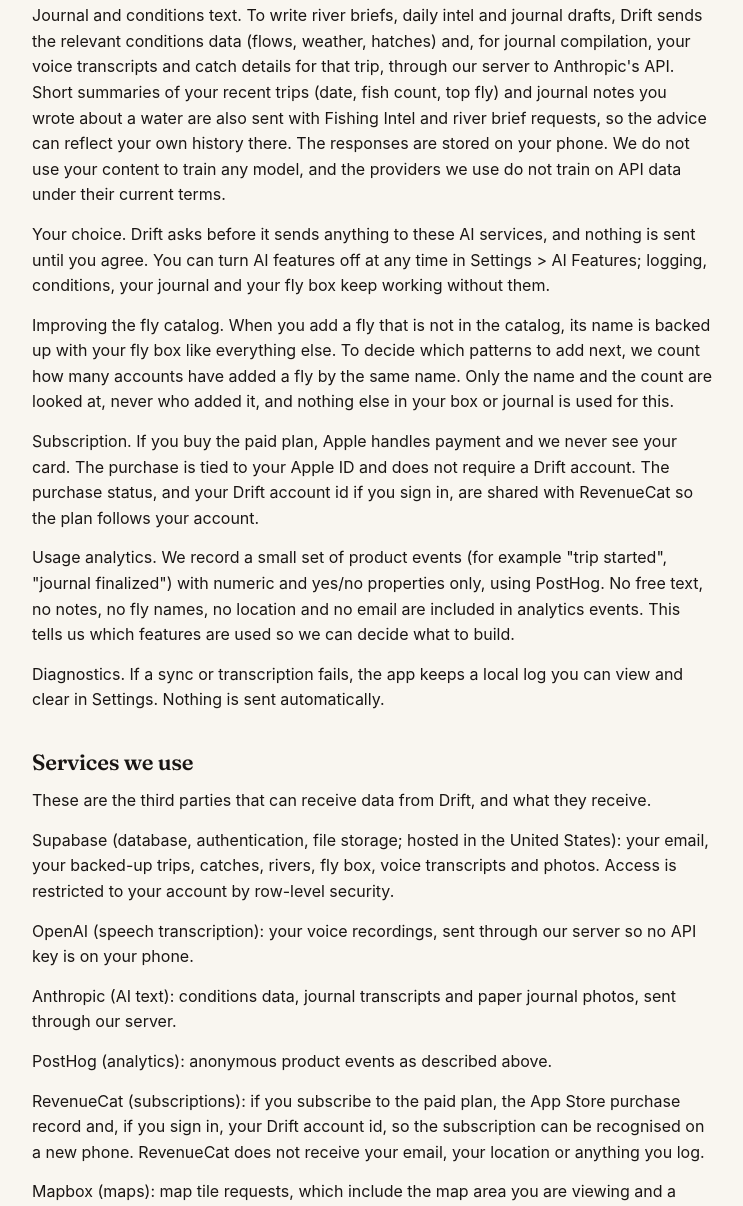
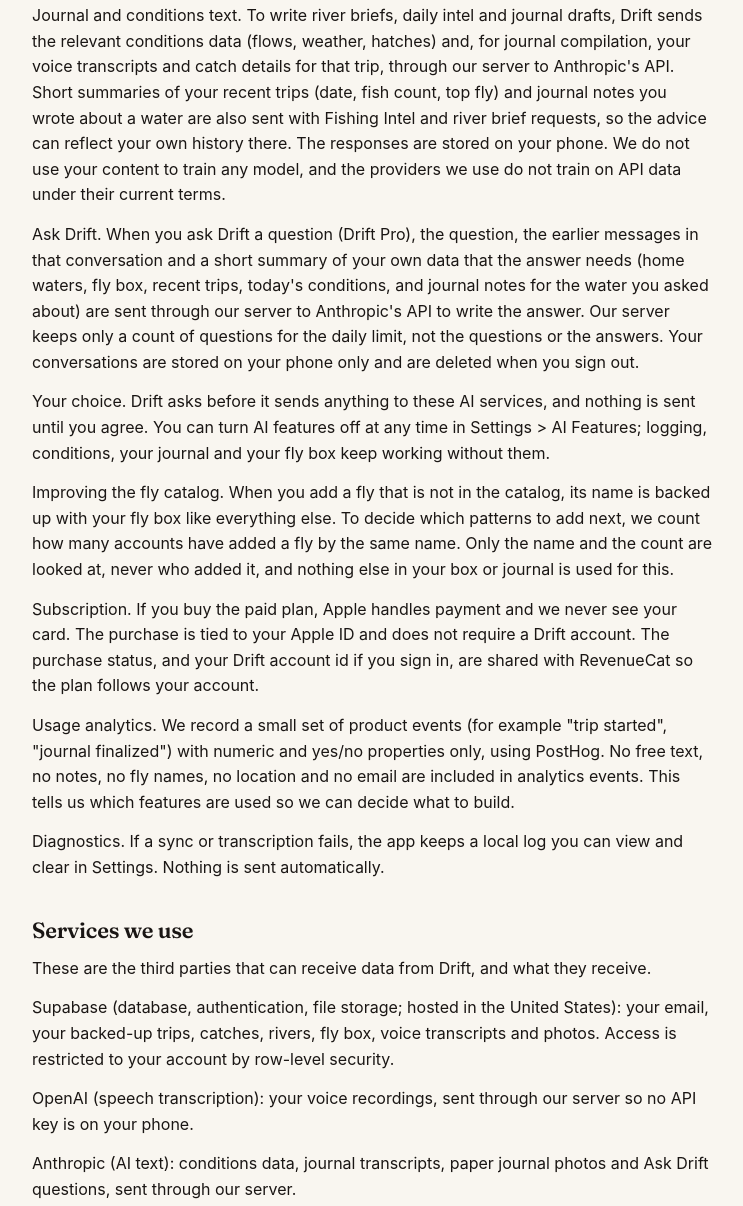
Before and after one commit to jesseddean-AIOps/drift-site, a plain HTML site: page privacy.html in a window 1280 px wide. Shown: the part 1140-2346 px from the top of the page, without its empty margins (268-1011 px from the left). Drawn offline with Linux system fonts and the light colour scheme.

Commit message:
Update site 2026-11-13

```diff
--- a/privacy.html
+++ b/privacy.html
@@ -10,7 +10,7 @@ nav a{color:var(--moss);text-decoration:none;font-weight:600;margin-right:18px}n
 footer{margin-top:48px;padding-top:16px;border-top:1px solid var(--line);color:var(--ink2);font-size:14px}
 </style></head><body><div class="wrap">
 <nav><span class="brand">Drift</span><a href="index.html">Drift</a><a href="privacy.html" aria-current=page>Privacy</a><a href="terms.html">Terms</a></nav><h1>Drift Privacy Policy</h1>
-<p>Effective date: the date of the app&#x27;s first public release Last updated: November 1, 2026</p>
+<p>Effective date: the date of the app&#x27;s first public release Last updated: November 14, 2026</p>
 <p>Drift is a fly fishing journal made by Black Canyon Studio LLC, a Colorado limited liability company (&quot;we&quot;, &quot;us&quot;). This policy explains what the Drift iOS app collects, why, where it goes, and what you can do about it. It is written to be read, not skimmed. If anything here is unclear, email support@driftflyfish.com.</p>
 <h2>The short version</h2>
 <p>Drift is local-first. Your trips, catches, pins, notes, photos and voice transcripts live on your phone. If you create an account, they are also backed up to your account so you can restore them on a new phone. We do not sell your data, we do not show it to other users, we do not run ads, and we do not track you across other apps or websites. You can delete your account and everything backed up to it from inside the app.</p>
@@ -20,6 +20,7 @@ footer{margin-top:48px;padding-top:16px;border-top:1px solid var(--line);color:v
 <p>Voice. When you log by voice, the audio is recorded on your phone and sent through our server to a transcription service (OpenAI) to turn it into text. The transcript is stored with your trip. The audio file is not kept on our servers after transcription. Drift also uses your phone&#x27;s speech recognition (Apple) for the live transcript while you record; Apple may process that audio on its servers under Apple&#x27;s privacy terms. On the free plan this transcript is the one that is kept.</p>
 <p>Photos. Photos you attach to a trip or to a fish are stored on your phone and, if you have an account, in private storage tied to your account. If you use the paper-journal import, the photo is sent through our server to an AI service (Anthropic) to read the page; the photo is not retained there beyond processing.</p>
 <p>Journal and conditions text. To write river briefs, daily intel and journal drafts, Drift sends the relevant conditions data (flows, weather, hatches) and, for journal compilation, your voice transcripts and catch details for that trip, through our server to Anthropic&#x27;s API. Short summaries of your recent trips (date, fish count, top fly) and journal notes you wrote about a water are also sent with Fishing Intel and river brief requests, so the advice can reflect your own history there. The responses are stored on your phone. We do not use your content to train any model, and the providers we use do not train on API data under their current terms.</p>
+<p>Ask Drift. When you ask Drift a question (Drift Pro), the question, the earlier messages in that conversation and a short summary of your own data that the answer needs (home waters, fly box, recent trips, today&#x27;s conditions, and journal notes for the water you asked about) are sent through our server to Anthropic&#x27;s API to write the answer. Our server keeps only a count of questions for the daily limit, not the questions or the answers. Your conversations are stored on your phone only and are deleted when you sign out.</p>
 <p>Your choice. Drift asks before it sends anything to these AI services, and nothing is sent until you agree. You can turn AI features off at any time in Settings &gt; AI Features; logging, conditions, your journal and your fly box keep working without them.</p>
 <p>Improving the fly catalog. When you add a fly that is not in the catalog, its name is backed up with your fly box like everything else. To decide which patterns to add next, we count how many accounts have added a fly by the same name. Only the name and the count are looked at, never who added it, and nothing else in your box or journal is used for this.</p>
 <p>Subscription. If you buy the paid plan, Apple handles payment and we never see your card. The purchase is tied to your Apple ID and does not require a Drift account. The purchase status, and your Drift account id if you sign in, are shared with RevenueCat so the plan follows your account.</p>
@@ -29,7 +30,7 @@ footer{margin-top:48px;padding-top:16px;border-top:1px solid var(--line);color:v
 <p>These are the third parties that can receive data from Drift, and what they receive.</p>
 <p>Supabase (database, authentication, file storage; hosted in the United States): your email, your backed-up trips, catches, rivers, fly box, voice transcripts and photos. Access is restricted to your account by row-level security.</p>
 <p>OpenAI (speech transcription): your voice recordings, sent through our server so no API key is on your phone.</p>
-<p>Anthropic (AI text): conditions data, journal transcripts and paper journal photos, sent through our server.</p>
+<p>Anthropic (AI text): conditions data, journal transcripts, paper journal photos and Ask Drift questions, sent through our server.</p>
 <p>PostHog (analytics): anonymous product events as described above.</p>
 <p>RevenueCat (subscriptions): if you subscribe to the paid plan, the App Store purchase record and, if you sign in, your Drift account id, so the subscription can be recognised on a new phone. RevenueCat does not receive your email, your location or anything you log.</p>
 <p>Mapbox (maps): map tile requests, which include the map area you are viewing and a device identifier Mapbox uses for billing. To draw the map image in a journal entry, the catch and pin coordinates for that trip are sent to Mapbox&#x27;s static map service. When you search &quot;Where you fish&quot; for a town or area, the text you type goes to Mapbox to find that place; with &quot;Gauges near me&quot;, your current location is used on the phone to look up the nearest USGS gauges and is not stored. The Mapbox map software also sends Mapbox anonymous usage and performance data, including the device&#x27;s location while the map is open, which Mapbox uses to improve its maps and does not link to your Drift account.</p>
```
